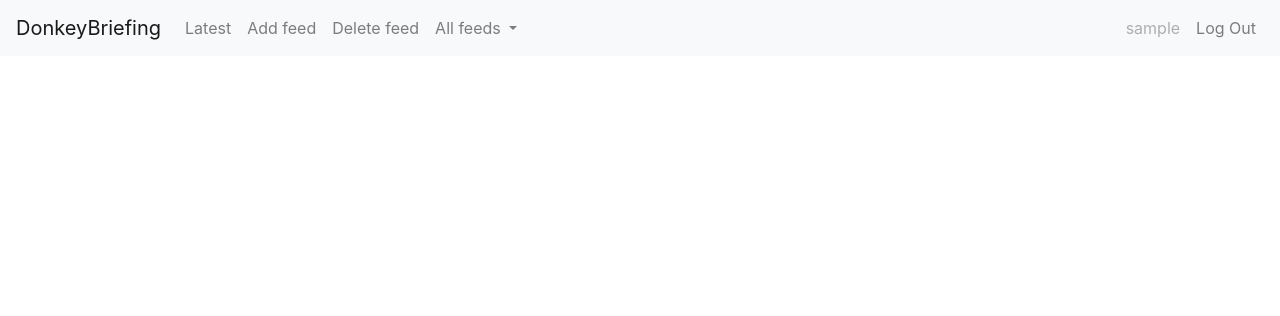
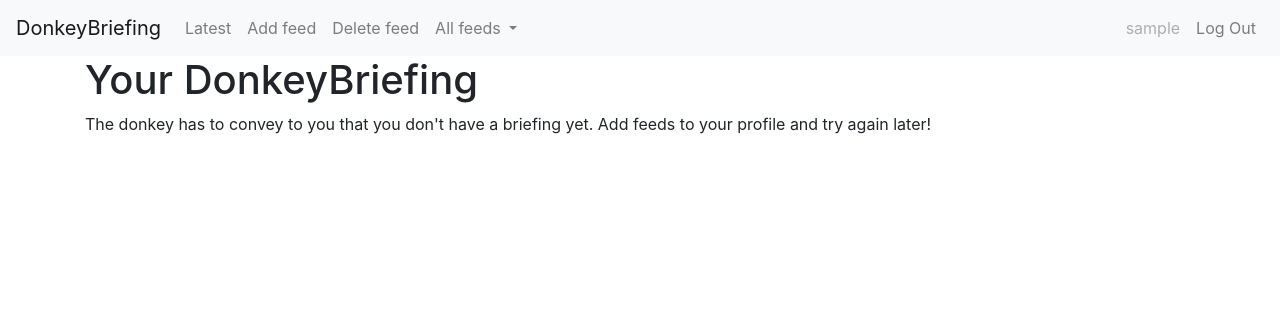
Before and after one commit to grbtm/rssBriefing, a Flask app: page / in a window 1280 px wide. Shown: the top 316 px of the page. Run offline with Flask 2, Linux system fonts and the light colour scheme; the visitor is signed in with stand-in values (Sample User, id 1); data comes from the database, SQL or seed files in the repository; data that the repository does not hold is empty; some libraries are stand-ins or nearby versions.

Commit message:
add headline to briefing index and pass date of briefing generation

```diff
--- a/donkey_package/briefing_view.py
+++ b/donkey_package/briefing_view.py
@@ -23,4 +23,4 @@ def index():
 
     feeds = get_feedlist_for_dropdown(g.user.id)
 
-    return render_template('briefing/index.html', items=items, feeds=feeds)
+    return render_template('briefing/index.html', items=items, feeds=feeds, briefing_date=latest_briefing_date)
--- a/donkey_package/templates/briefing/index.html
+++ b/donkey_package/templates/briefing/index.html
@@ -20,11 +20,18 @@
 {% block title %}Briefing{% endblock %}
 
 {% block content %}
+<h1>Your DonkeyBriefing</h1>
+{% if items %}
+    <p>Your briefing was generated on {{ briefing_date }}</p>
+{% else %}
+    <p>The donkey has to convey to you that you don't have a briefing yet. Add feeds to your profile and try again later!</p>
+{% endif %}
+
 {% for item in items %}
 <article class="item">
     <header>
         <div>
-            <h1>{{ item['title'] }}</h1>
+            <h3>{{ item['title'] }}</h3>
             <div class="about">
                 Link: {{ item['link'] }},
                 Source: {{ item['feed_title'] }},
```
